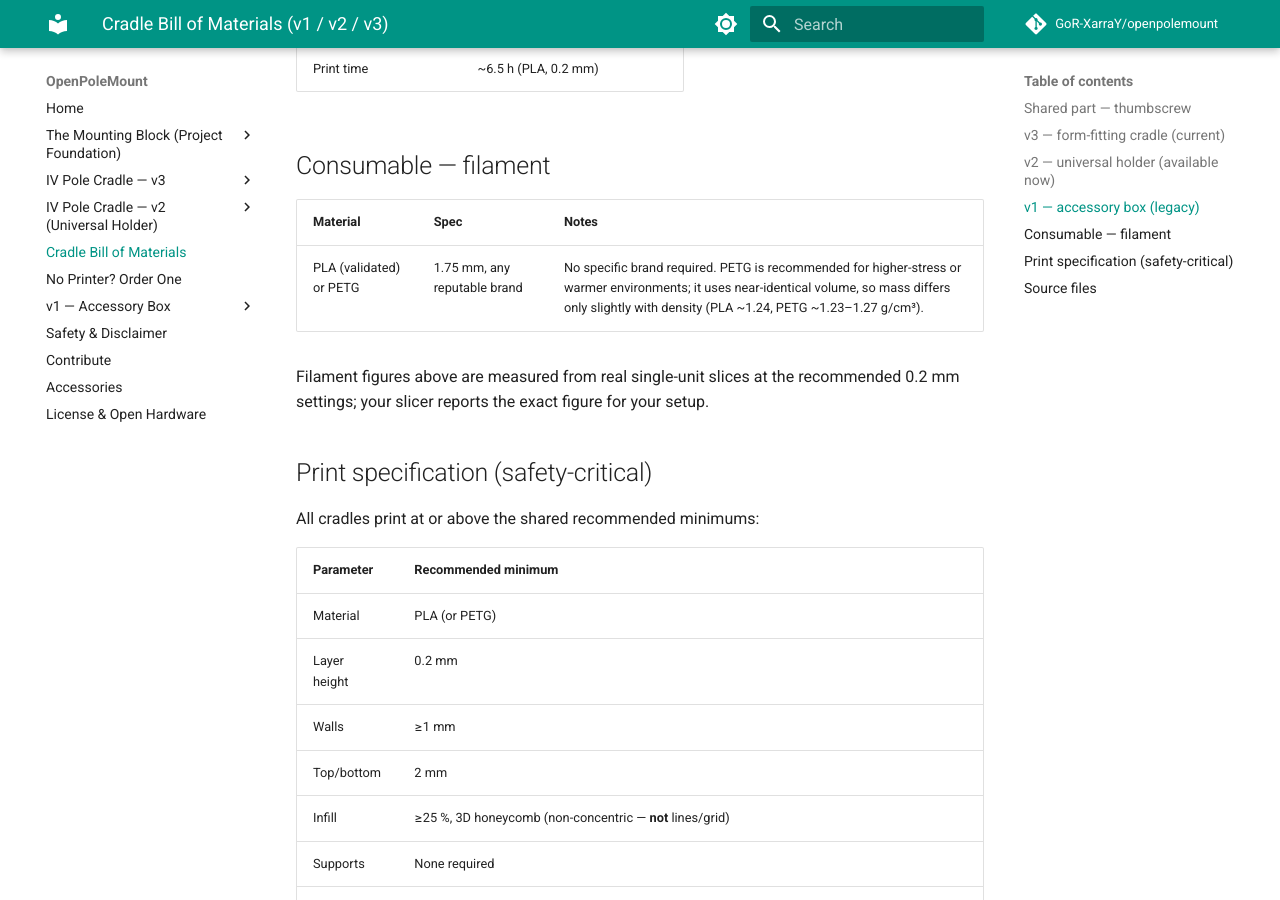
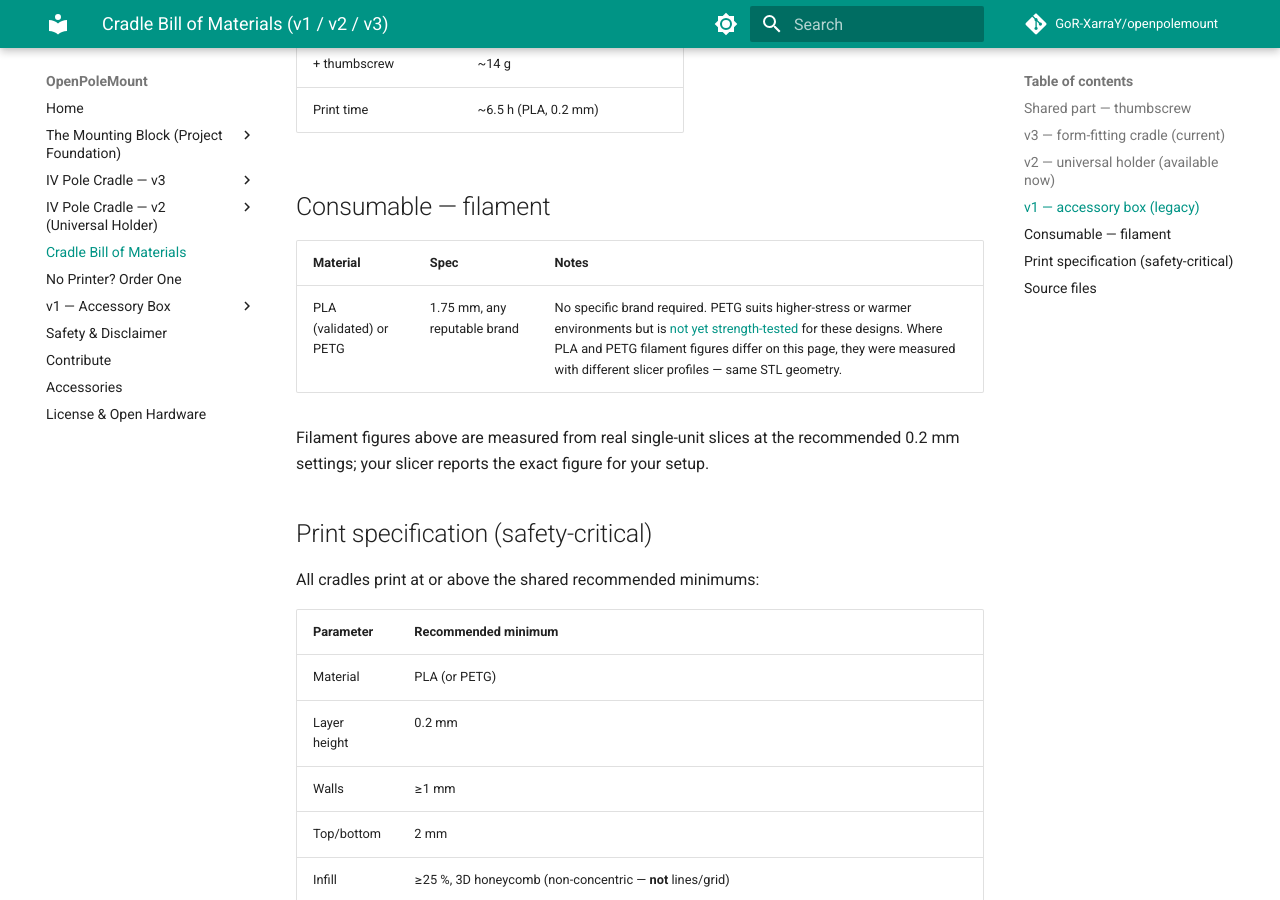
Before and after one commit to GoR-XarraY/openpolemount, an MkDocs documentation site: the page built from docs/cradle-bom.md, in a window 1280 px wide and 900 px high, scrolled down 1659 px. Built offline with MkDocs 1.6.1 and Material for MkDocs 9.7.7, drawn with Linux system fonts in a browser that asks for light colours; comment, search, counter and statistics services are not loaded; some of the changed text lies outside the part shown.

Commit message:
docs: clarify PLA-vs-PETG filament figures came from different slicer profiles
The v3 BOM row showed PETG using less filament than PLA for the same
STL, which reads as physically impossible; George confirmed the two
figures came from different slicer profiles. Both mentions now say so,
and the materials row no longer claims near-identical volume while the
table above it shows a 14 cm³ difference. PETG keeps its
not-yet-strength-tested caution per the designer's call.

Co-Authored-By: Claude Fable 5 <noreply@anthropic.com>

```diff
--- a/docs/cradle-bom.md
+++ b/docs/cradle-bom.md
@@ -29,7 +29,7 @@ All three cradles use this same thumbscrew.
 |---|---|
 | Cradle file | [`OpenPoleMount_IV-Pole_v3.stl`](https://github.com/GoR-XarraY/openpolemount/raw/main/stl/OpenPoleMount_IV-Pole_v3.stl) |
 | Printed size (L × W × H) | 125 × 100 × 66 mm |
-| Filament, cradle body | **~109 g** PLA (~88 cm³) · **~91 g** PETG (~74 cm³) |
+| Filament, cradle body | **~109 g** PLA (~88 cm³) · **~91 g** PETG (~74 cm³) — figures come from different slicer profiles, not a material property; your slicer's estimate governs |
 | + thumbscrew | ~14 g |
 | Print time | ~3 h 10 m (PLA, 0.2 mm) |
 
@@ -57,7 +57,7 @@ All three cradles use this same thumbscrew.
 
 | Material | Spec | Notes |
 |---|---|---|
-| PLA (validated) or PETG | 1.75 mm, any reputable brand | No specific brand required. PETG is recommended for higher-stress or warmer environments; it uses near-identical volume, so mass differs only slightly with density (PLA ~1.24, PETG ~1.23–1.27 g/cm³). |
+| PLA (validated) or PETG | 1.75 mm, any reputable brand | No specific brand required. PETG suits higher-stress or warmer environments but is [not yet strength-tested](iv-pole-v3/print-settings.md) for these designs. Where PLA and PETG filament figures differ on this page, they were measured with different slicer profiles — same STL geometry. |
 
 Filament figures above are measured from real single-unit slices at the recommended
 0.2 mm settings; your slicer reports the exact figure for your setup.
```
